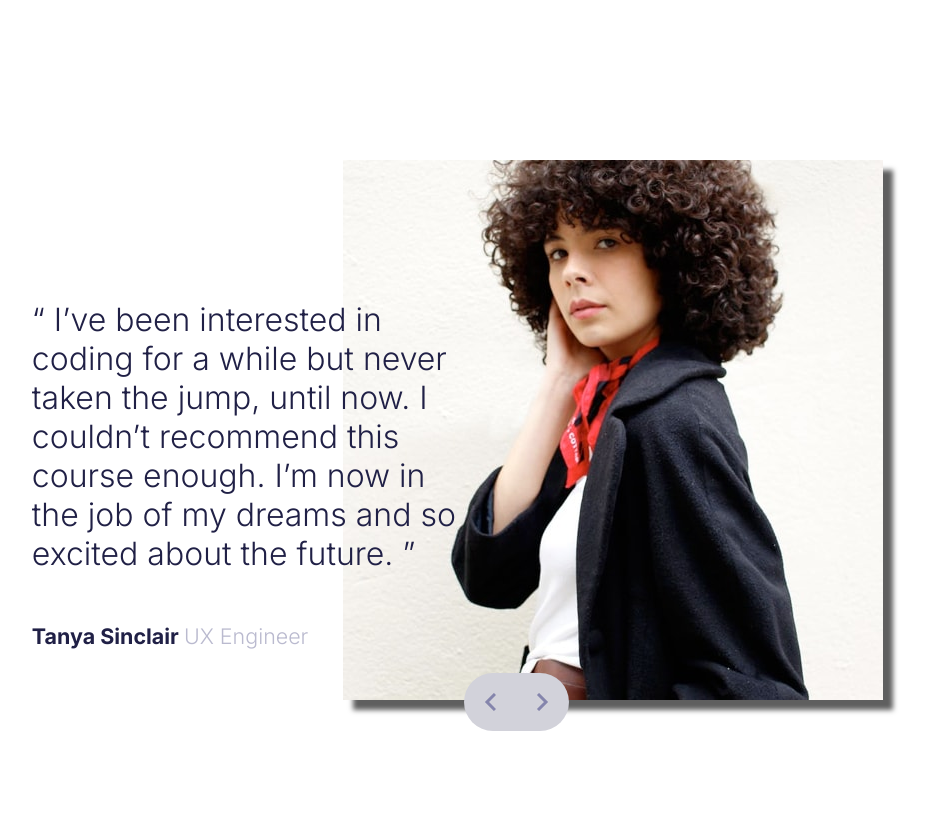
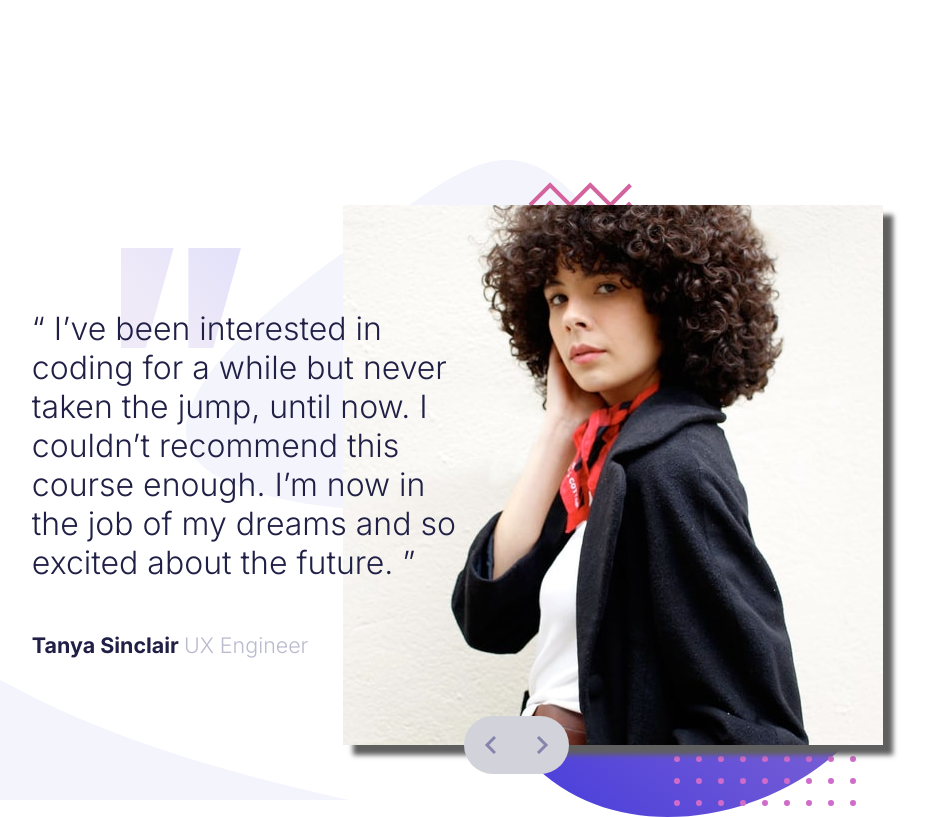
Before and after one commit to Darengheil/BootcampTestimonalsSlider, a plain HTML site: page index.html in a window 1280 px wide. Shown: the whole page, without its empty margins (269-1197 px from the left). Drawn offline with Linux system fonts and the light colour scheme.

Commit message:
added illustration images

```diff
--- a/index.html
+++ b/index.html
@@ -38,7 +38,10 @@
         <input type="image" src="images/icon-next.svg" class="nextstep">
       </div>
     </div>
+    <img src="images/pattern-bg.svg" class="bigbgimg">
+    <img src="images/pattern-quotes.svg" class="quotesimg">
   </div>
+  <img src="images/pattern-curve.svg" class="curveimg">
   <script>
 
   </script>
--- a/styles.css
+++ b/styles.css
@@ -22,6 +22,7 @@ p{
     justify-content: flex-end;
     align-items: center;
     position: relative;
+    padding-top: 5%;
 }
 
 .description{
@@ -61,6 +62,23 @@ p{
     padding: 20px;
 }
 
+.bigbgimg{
+    position: absolute;
+    top: 0%;
+    right: 0%;
+}
+
+.curveimg{
+    position: absolute;
+    bottom: 0;
+}
+
+.quotesimg{
+    position: absolute;
+    top: 15%;
+    left: 15%;
+}
+
 @media (max-width: 900px){
 
 }
```
